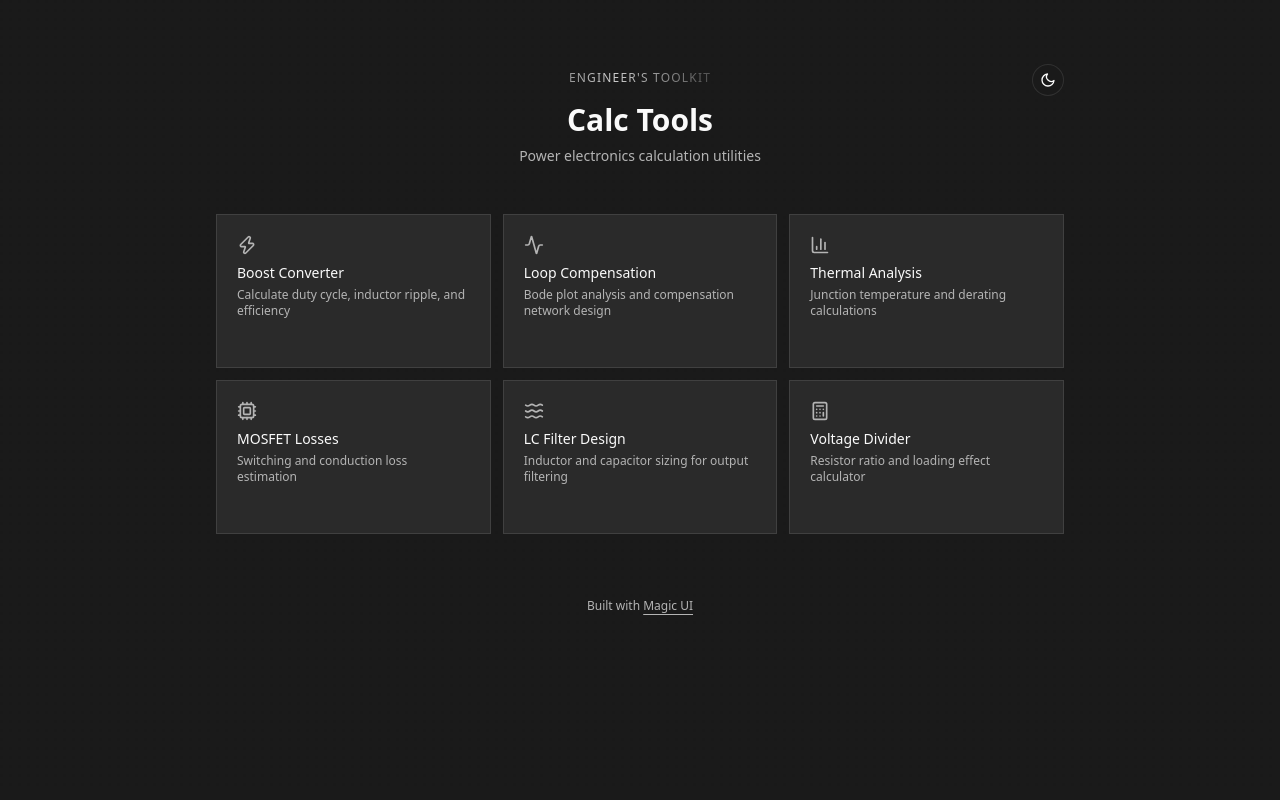
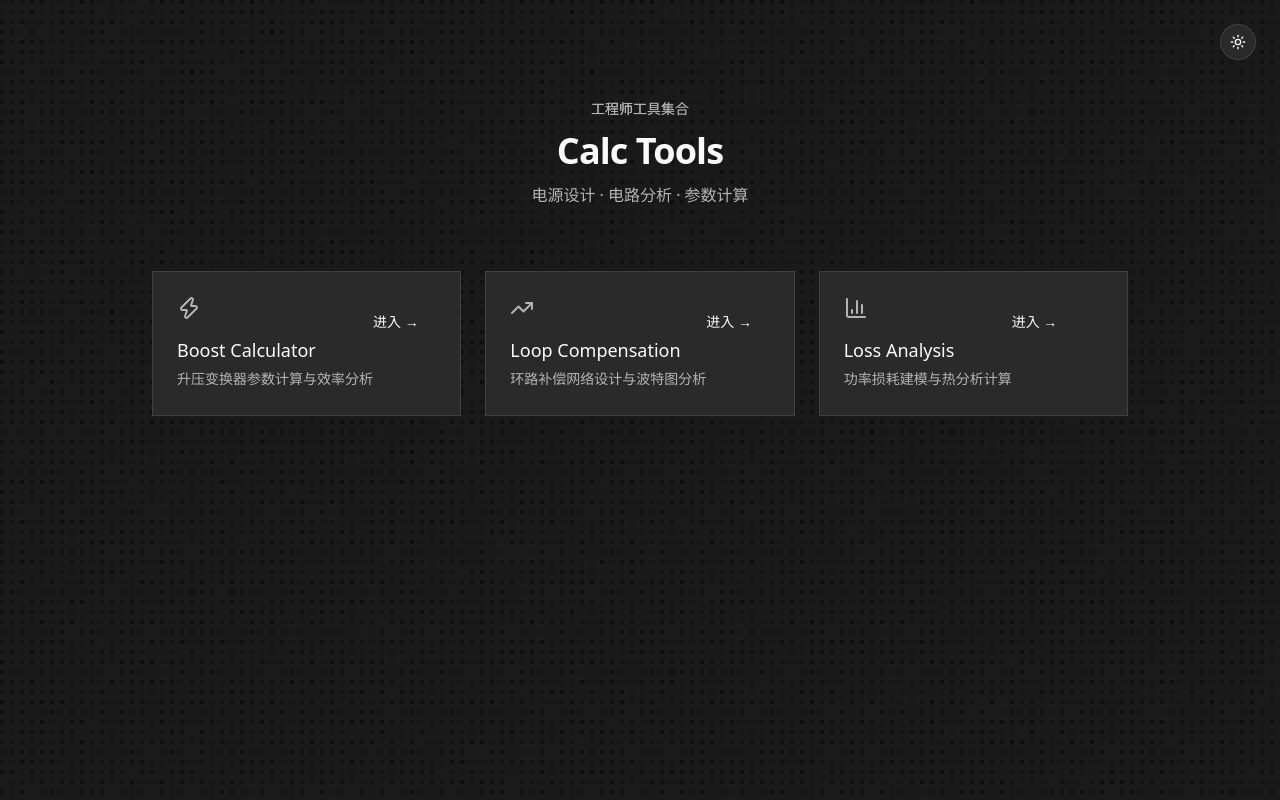
Before and after one commit to zzsscc1001/calc-tools, a React (Vite) app: page / in a window 1280 px wide. Built offline with nearby package versions, Linux system fonts and the light colour scheme; a web font is replaced by a local one.

Commit message:
v10: hover underline animation on Enter text

```diff
--- a/src/App.tsx
+++ b/src/App.tsx
@@ -1,142 +1,60 @@
-import { MagicCard } from "@/components/magicui/magic-card";
-import { BorderBeam } from "@/components/magicui/border-beam";
-import { AnimatedShinyText } from "@/components/magicui/animated-shiny-text";
-import { FlickeringGrid } from "@/components/magicui/flickering-grid";
-import { AnimatedThemeToggler } from "@/components/magicui/animated-theme-toggler";
-import {
-  Zap,
-  BarChart3,
-  Cpu,
-  Waves,
-  Calculator,
-  Activity,
-} from "lucide-react";
+import { Moon, Sun, Zap, TrendingUp, BarChart3 } from "lucide-react"
+import { useState, useEffect } from "react"
+import { MagicCard } from "./components/magicui/magic-card"
+import { FlickeringGrid } from "./components/magicui/flickering-grid"
+import { AnimatedShinyText } from "./components/magicui/animated-shiny-text"
 
-const tools = [
-  {
-    name: "Boost Converter",
-    description: "Calculate duty cycle, inductor ripple, and efficiency",
-    icon: <Zap className="size-5" />,
-    href: "#",
-    featured: true,
-  },
-  {
-    name: "Loop Compensation",
-    description: "Bode plot analysis and compensation network design",
-    icon: <Activity className="size-5" />,
-    href: "#",
-  },
-  {
-    name: "Thermal Analysis",
-    description: "Junction temperature and derating calculations",
-    icon: <BarChart3 className="size-5" />,
-    href: "#",
-  },
-  {
-    name: "MOSFET Losses",
-    description: "Switching and conduction loss estimation",
-    icon: <Cpu className="size-5" />,
-    href: "#",
-  },
-  {
-    name: "LC Filter Design",
-    description: "Inductor and capacitor sizing for output filtering",
-    icon: <Waves className="size-5" />,
-    href: "#",
-  },
-  {
-    name: "Voltage Divider",
-    description: "Resistor ratio and loading effect calculator",
-    icon: <Calculator className="size-5" />,
-    href: "#",
-  },
-];
+function ThemeToggle() {
+  const [dark, setDark] = useState(true)
+  useEffect(() => {
+    document.documentElement.classList.toggle("dark", dark)
+  }, [dark])
+  return (
+    <button
+      onClick={() => setDark(!dark)}
+      className="fixed top-6 right-6 z-50 flex h-9 w-9 items-center justify-center rounded-full border border-border bg-card transition-colors hover:bg-accent"
+    >
+      {dark ? <Sun className="h-4 w-4" /> : <Moon className="h-4 w-4" />}
+    </button>
+  )
+}
 
-function ToolCard({
-  name,
-  description,
-  icon,
-  href,
-  featured = false,
-}: {
-  name: string;
-  description: string;
-  icon: React.ReactNode;
-  href: string;
-  featured?: boolean;
-}) {
+function ToolCard({ icon, title, desc }: { icon: React.ReactNode; title: string; desc: string }) {
   return (
-    <MagicCard className="relative p-5" gradientSize={250}>
-      <a href={href} className="flex flex-col justify-between size-full z-10">
-        <div className="flex flex-col gap-2">
-          <div className="text-muted-foreground">{icon}</div>
-          <div>
-            <h3 className="font-medium text-foreground text-sm">{name}</h3>
-            <p className="text-muted-foreground text-xs mt-1">{description}</p>
-          </div>
-        </div>
-        <div className="text-muted-foreground text-xs mt-auto pt-3 opacity-0 group-hover:opacity-100 transition-opacity">
-          Open →
-        </div>
-      </a>
-      {featured && (
-        <BorderBeam
-          size={200}
-          duration={12}
-          colorFrom="#9E7AFF"
-          colorTo="#FEBBBB"
-        />
-      )}
+    <MagicCard className="card-hover-underline group relative flex flex-col justify-between overflow-hidden rounded-[--radius] p-6 cursor-pointer">
+      <div>
+        <div className="mb-4 text-muted-foreground">{icon}</div>
+        <h3 className="mb-1 text-lg font-medium">{title}</h3>
+        <p className="text-sm text-muted-foreground leading-relaxed">{desc}</p>
+      </div>
+      <span className="underline-link relative mt-4 inline-block w-fit text-sm text-foreground">
+        进入 →
+      </span>
     </MagicCard>
-  );
+  )
 }
 
 export default function App() {
   return (
-    <div className="relative min-h-screen bg-background">
-      <div className="fixed inset-0 z-0">
-        <FlickeringGrid
-          color="var(--foreground)"
-          maxOpacity={0.03}
-          flickerChance={0.04}
-          squareSize={3}
-          gridGap={6}
-        />
+    <div className="relative min-h-screen overflow-hidden">
+      <ThemeToggle />
+      <div className="pointer-events-none fixed inset-0">
+        <FlickeringGrid />
       </div>
-
-      <div className="relative z-10 max-w-4xl mx-auto px-6 py-16">
-        <div className="relative text-center mb-12">
-          <div className="absolute top-0 right-0">
-            <AnimatedThemeToggler />
-          </div>
-
-          <AnimatedShinyText className="text-xs tracking-widest uppercase mb-3">
-            Engineer's Toolkit
+      <main className="relative z-10 mx-auto max-w-5xl px-6 py-24">
+        <div className="mb-16 text-center">
+          <AnimatedShinyText className="mb-3 text-sm text-muted-foreground">
+            工程师工具集合
           </AnimatedShinyText>
-          <h1 className="text-3xl font-semibold text-foreground mt-1">
-            Calc Tools
-          </h1>
-          <p className="text-muted-foreground mt-2 text-sm">
-            Power electronics calculation utilities
-          </p>
+          <h1 className="mb-3 text-4xl font-semibold tracking-tight">Calc Tools</h1>
+          <p className="text-muted-foreground">电源设计 · 电路分析 · 参数计算</p>
         </div>
-
-        <div className="grid grid-cols-1 md:grid-cols-2 lg:grid-cols-3 gap-3">
-          {tools.map((tool) => (
-            <ToolCard key={tool.name} {...tool} />
-          ))}
+        <div className="grid gap-6 sm:grid-cols-2 lg:grid-cols-3">
+          <ToolCard icon={<Zap className="h-6 w-6" />} title="Boost Calculator" desc="升压变换器参数计算与效率分析" />
+          <ToolCard icon={<TrendingUp className="h-6 w-6" />} title="Loop Compensation" desc="环路补偿网络设计与波特图分析" />
+          <ToolCard icon={<BarChart3 className="h-6 w-6" />} title="Loss Analysis" desc="功率损耗建模与热分析计算" />
         </div>
-
-        <div className="text-center mt-16 text-muted-foreground text-xs">
-          Built with{" "}
-          <a
-            href="https://magicui.design"
-            className="underline underline-offset-4 hover:text-foreground transition-colors"
-          >
-            Magic UI
-          </a>
-        </div>
-      </div>
+      </main>
     </div>
-  );
+  )
 }
--- a/src/index.css
+++ b/src/index.css
@@ -67,6 +67,25 @@ body {
   -moz-osx-font-smoothing: grayscale;
 }
 
+/* 卡片 hover 时，内部的 .underline-link 出现下划线动画 */
+.card-hover-underline:hover .underline-link::after {
+  transform: scaleX(1);
+  transform-origin: bottom left;
+}
+
+.underline-link::after {
+  content: '';
+  position: absolute;
+  width: 100%;
+  height: 1.5px;
+  bottom: -2px;
+  left: 0;
+  background-color: currentColor;
+  transform: scaleX(0);
+  transform-origin: bottom right;
+  transition: transform 0.25s ease-out;
+}
+
 ::view-transition-old(root),
 ::view-transition-new(root) {
   animation: none;
```
Also changed, not shown: 3 other files (tests, documents, lock files or other folders).
